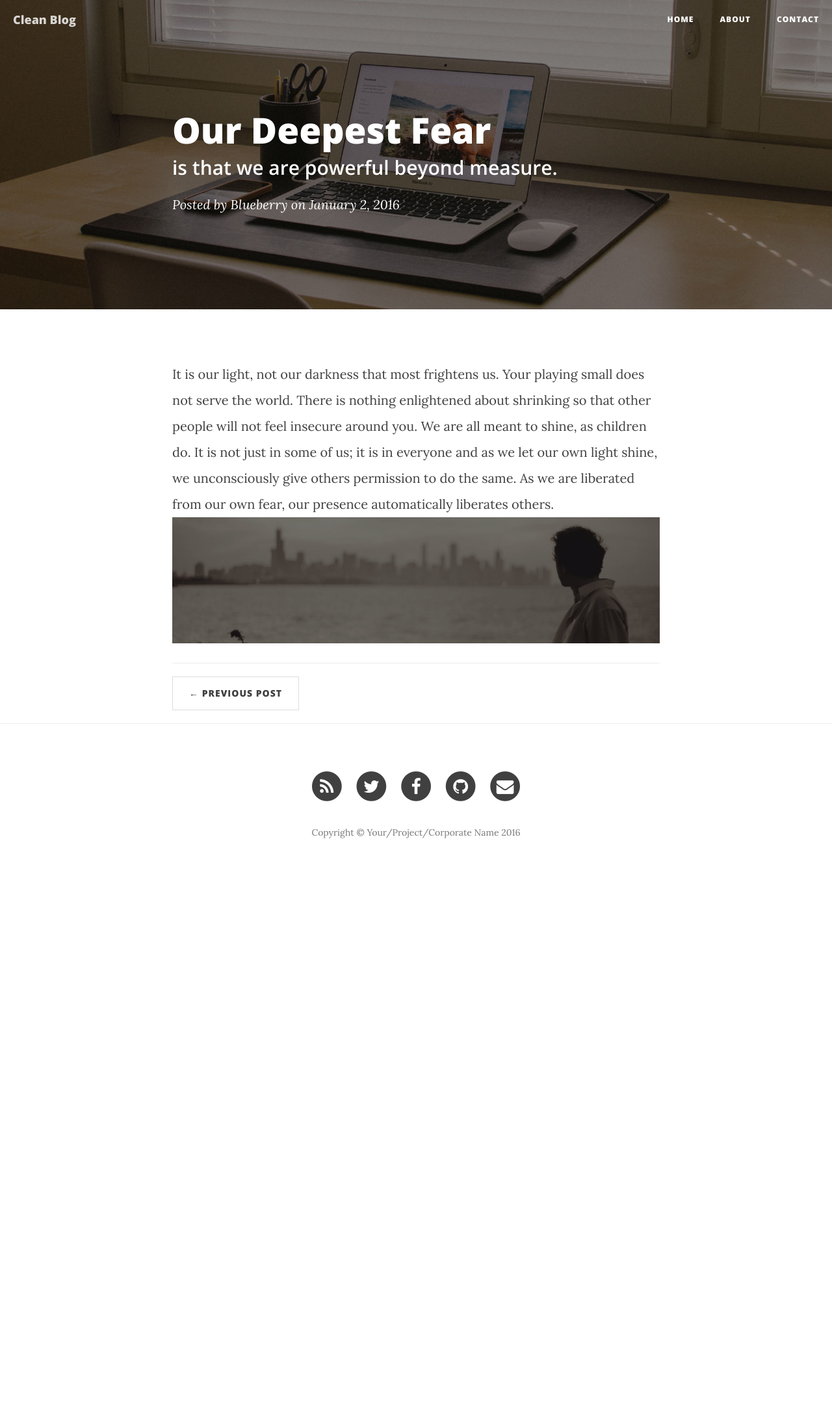
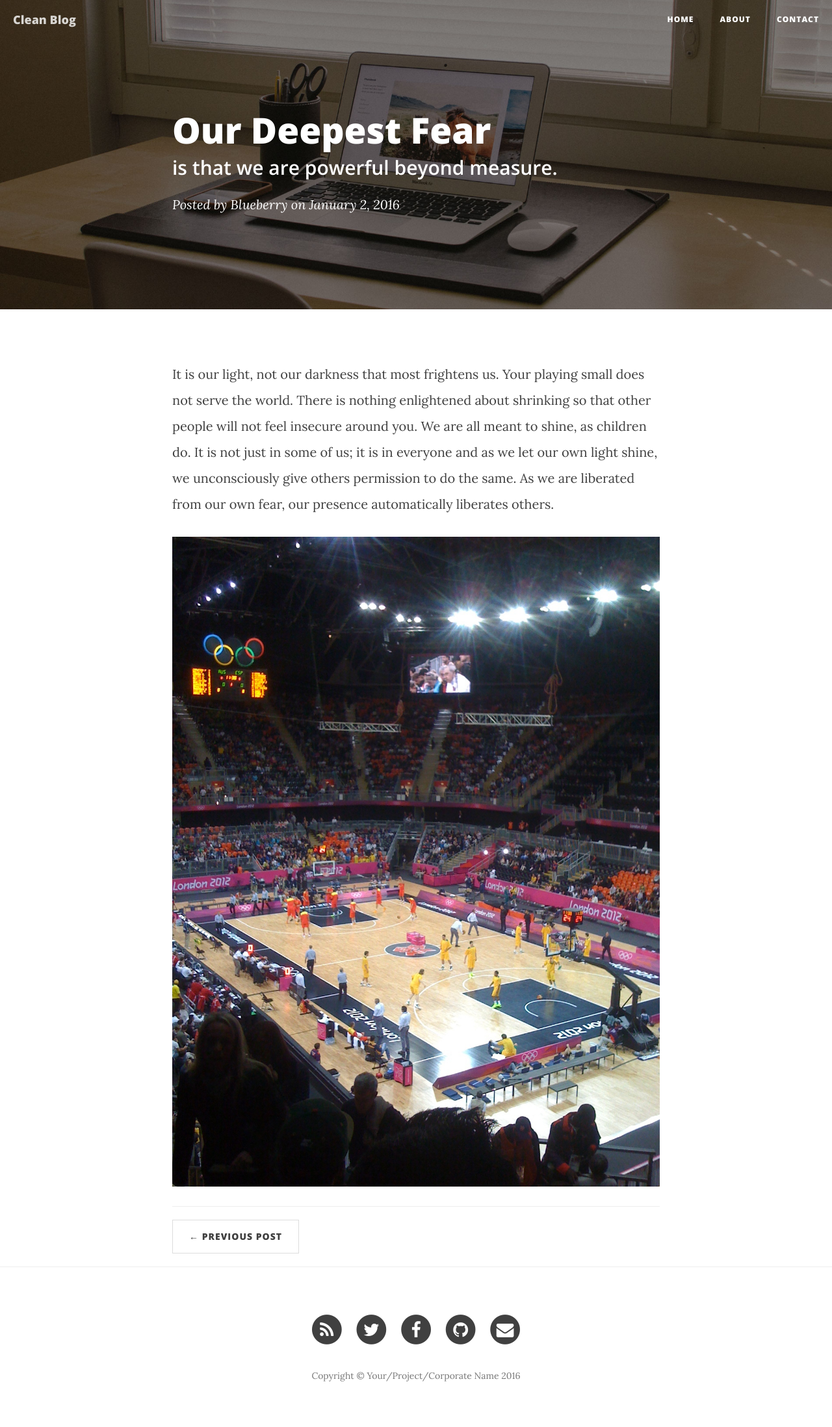
Before and after one commit to Tom-Herbert-PT/strawberryenglish.github.io, a Jekyll site: the page built from _posts/2016-01-02-deepest-fear.md, in a window 1280 px wide. Shown: the whole page at 65% size. Built offline with Jekyll 4.4.1, drawn with Linux system fonts in a browser that asks for light colours; nearby versions of some CDN libraries; before the commit the page ends 1360 px from its top, so only the background shows below that.

Commit message:
Updated '/_posts/2016-01-02-deepest-fear.md' via CloudCannon

```diff
--- a/_posts/2016-01-02-deepest-fear.md
+++ b/_posts/2016-01-02-deepest-fear.md
@@ -8,4 +8,6 @@ header-img:
 ---
 
 
-It is our light, not our darkness that most frightens us. Your playing small does not serve the world. There is nothing enlightened about shrinking so that other people will not feel insecure around you. We are all meant to shine, as children do. It is not just in some of us; it is in everyone and as we let our own light shine, we unconsciously give others permission to do the same. As we are liberated from our own fear, our presence automatically liberates others.![](/uploads/versions/about-bg---x----1900-492x---.jpg)
+It is our light, not our darkness that most frightens us. Your playing small does not serve the world. There is nothing enlightened about shrinking so that other people will not feel insecure around you. We are all meant to shine, as children do. It is not just in some of us; it is in everyone and as we let our own light shine, we unconsciously give others permission to do the same. As we are liberated from our own fear, our presence automatically liberates others.
+
+![](/uploads/versions/2012-07-31-11.03.33---x----1200-1600x---.jpg)
```
